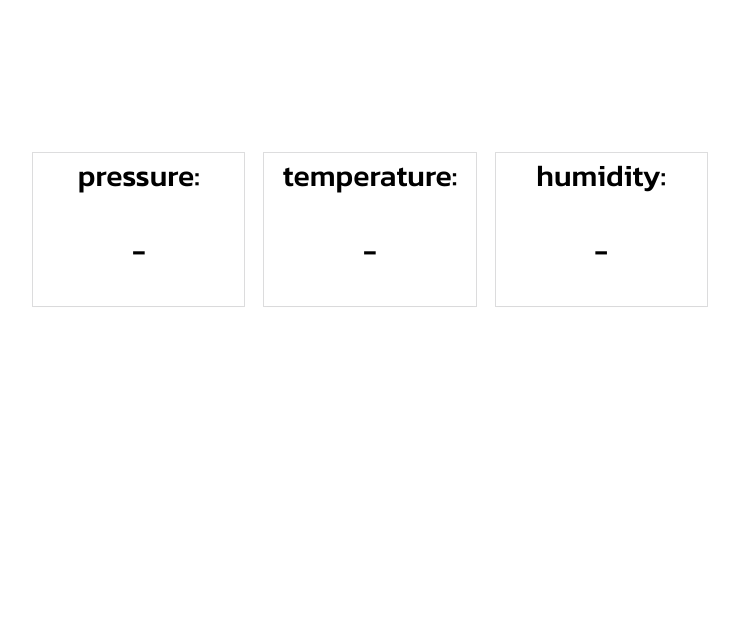
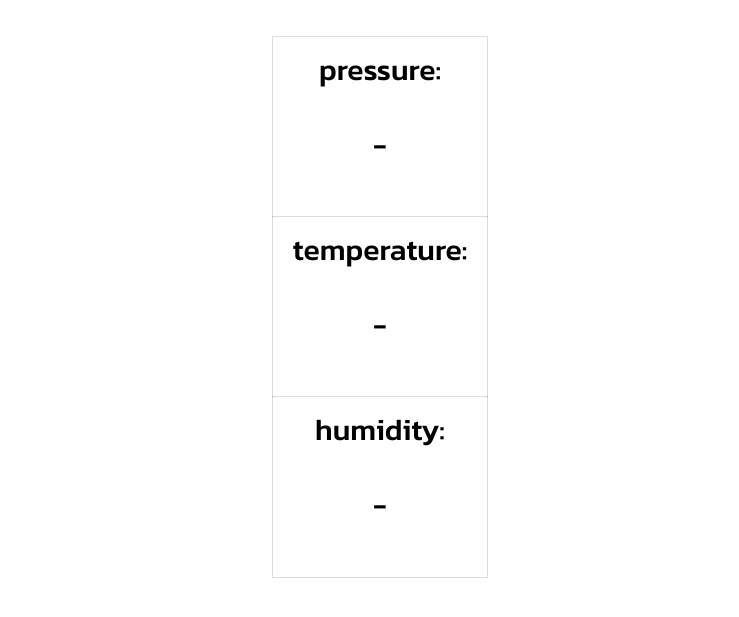
Before and after one commit to 6210612732/CN466_envMonitoringBot, a website: page bot/liff/index.html in a window 1280 px wide. Shown: the part 133-750 px from the top of the page, without its empty margins (270-1009 px from the left). Drawn offline with Linux system fonts and the light colour scheme.

Commit message:
edit css

```diff
--- a/bot/liff/styles.css
+++ b/bot/liff/styles.css
@@ -12,15 +12,14 @@ body h1{
     width: 100%;
     height: 30vw;
     display: flex;
-   justify-content: center;
+    justify-content: center;
     align-items: center;
 }
 
 .box{
-    width: 55%;
+
     height: 100%;
-
-    display: flex;
+    background-color: red;
     justify-content: center;
     align-content: center;
     flex-wrap: wrap;
@@ -28,14 +27,17 @@ body h1{
 }
 
 .box div{
-    width: 30%;
-    height: 40%;
+    width: 100%;
+    height: 20vh;
+    padding: 10px;
     background-color: white;
     box-shadow: rgba(0, 0, 0, 0.02) 0px 1px 3px 0px, rgba(27, 31, 35, 0.15) 0px 0px 0px 1px;
     list-style: none;
     text-align: center;
 }
 
+
+
 .detail{
 
     font-size: 30px;
```
